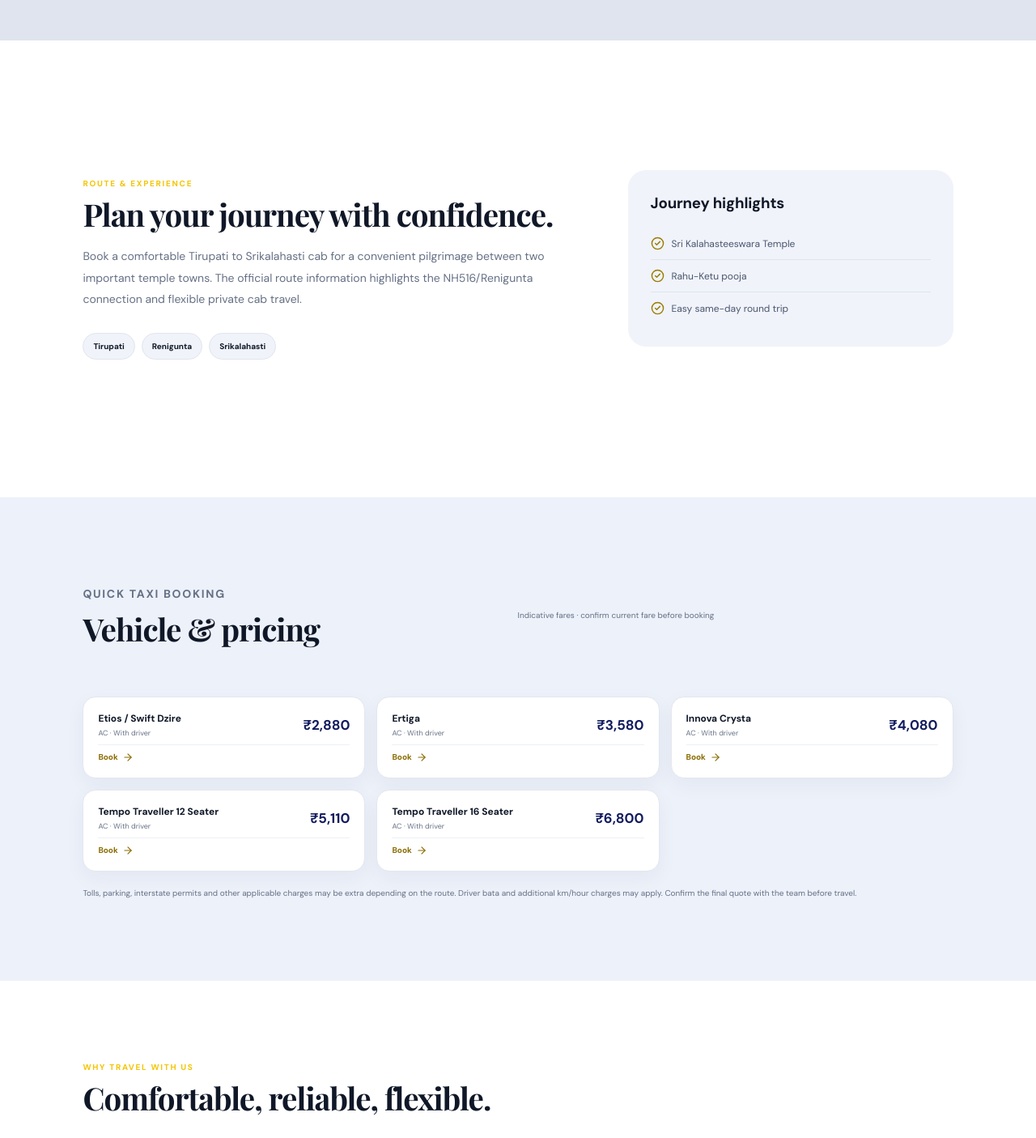
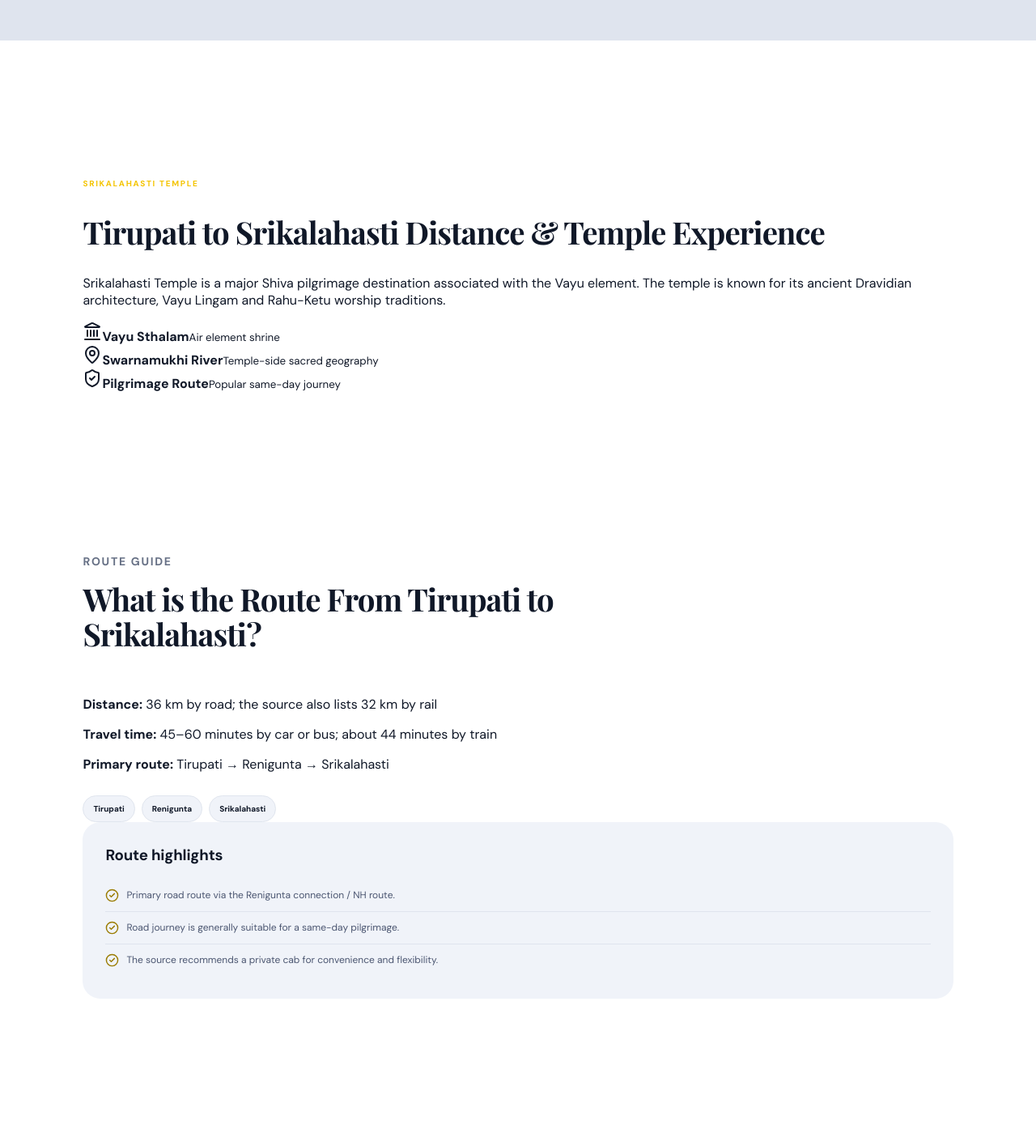
Before and after one commit to JagadeeshO11/tirupatibalajitours_travels, a React (Vite) app: page /tirupati-cabs/tirupati-to-srikalahasti in a window 1280 px wide. Shown: the part 960-2365 px from the top of the page at 81% size. Built offline with nearby package versions, Linux system fonts and the light colour scheme.

Commit message:
Expand Srikalahasti route page content

```diff
--- a/src/pages/CabRoutePage.jsx
+++ b/src/pages/CabRoutePage.jsx
@@ -1,23 +1,53 @@
 import {Link,useParams} from 'react-router-dom';
-import {ArrowRight,CheckCircle2,Clock3,MapPin,Phone,MessageCircle,Route as RouteIcon} from 'lucide-react';
+import {ArrowRight,CheckCircle2,Clock3,MapPin,Phone,MessageCircle,Route as RouteIcon,Info,ShieldCheck,Users,Landmark} from 'lucide-react';
 import {phone,whatsappBooking,vehicles} from '../data/siteData';
 import {getCabRoute} from '../data/cabRoutes';
+import {srikalahastiContent} from '../data/srikalahastiContent';
 import './CabRoutePage.css';
+
+const ContentTable=({rows,headers})=><div className="content-table"><div className="content-table-head">{headers.map(h=><strong key={h}>{h}</strong>)}</div>{rows.map((row,i)=><div className="content-table-row" key={i}>{row.map((cell,j)=><span key={j}>{cell}</span>)}</div>)}</div>;
 
 export default function CabRoutePage({route: routeProp}){
  const {slug}=useParams();
  const route=routeProp || getCabRoute(slug);
  if(!route) return <main className="cab-route-page"><section className="section"><h1>Cab route not found</h1><Link className="button" to="/tirupati-cabs/tirupati-to-srikalahasti">Back to Tirupati Cabs</Link></section></main>;
+ const isSrikalahasti=route.slug==='tirupati-to-srikalahasti';
  const fleet=route.prices?.length?route.prices:vehicles.slice(0,5).map(v=>[v[0],v[4]]);
  return <main className="cab-route-page">
   <section className="cab-route-hero">
-   <div className="cab-route-hero-copy"><p className="eyebrow">TIRUPATI CABS · OUTSTATION TAXI</p><h1>{route.title}</h1><p>{route.description}</p><div className="cab-route-actions"><a className="button" href={`tel:${phone}`}><Phone size={16}/>Call Now</a><a className="button secondary" href={whatsappBooking(`Hi, I would like to book ${route.title}. Please share availability and current fare.`)} target="_blank" rel="noreferrer"><MessageCircle size={16}/>WhatsApp</a></div></div>
+   <div className="cab-route-hero-copy"><p className="eyebrow">TIRUPATI CABS · OUTSTATION TAXI</p><h1>{isSrikalahasti?srikalahastiContent.title:route.title}</h1><p>{isSrikalahasti?srikalahastiContent.intro:route.description}</p><div className="cab-route-actions"><a className="button" href={`tel:${phone}`}><Phone size={16}/>Call Now</a><a className="button secondary" href={whatsappBooking(`Hi, I would like to book ${route.title}. Please share availability and current fare.`)} target="_blank" rel="noreferrer"><MessageCircle size={16}/>WhatsApp</a></div></div>
    <div className="cab-route-hero-image"><img src={route.image} alt={route.title}/><div className="route-price"><small>STARTING FROM</small><strong>{route.starting}</strong></div></div>
   </section>
   <section className="section route-facts"><div><MapPin/><span>Distance<strong>{route.distance}</strong></span></div><div><Clock3/><span>Travel time<strong>{route.time}</strong></span></div><div><RouteIcon/><span>Route<strong>{route.shortTitle}</strong></span></div></section>
-  <section className="section route-content-grid"><div><p className="eyebrow">ROUTE & EXPERIENCE</p><h2>Plan your journey with confidence.</h2><p>{route.description}</p><div className="route-map-line"><span>Tirupati</span>{route.route.split('→').slice(1,-1).map((stop,i)=><span key={i}>{stop.trim()}</span>)}<span>{route.route.split('→').at(-1).trim()}</span></div></div><div className="route-highlights"><h3>Journey highlights</h3>{route.highlights.map(x=><div key={x}><CheckCircle2 size={17}/>{x}</div>)}</div></section>
-  <section className="section pale route-pricing"><div className="section-heading compact"><div><p className="eyebrow">QUICK TAXI BOOKING</p><h2>Vehicle & pricing</h2></div><span className="route-note">Indicative fares · confirm current fare before booking</span></div><div className="route-price-grid">{fleet.map(([name,price])=><article key={name}><div><strong>{name}</strong><small>AC · With driver</small></div><b>{price}</b><a href={whatsappBooking(`Hi, I need ${name} for ${route.title}. Please confirm the current price.`)} target="_blank" rel="noreferrer">Book <ArrowRight size={14}/></a></article>)}</div><p className="pricing-note">Tolls, parking, interstate permits and other applicable charges may be extra depending on the route. Driver bata and additional km/hour charges may apply. Confirm the final quote with the team before travel.</p></section>
-  <section className="section route-why"><p className="eyebrow">WHY TRAVEL WITH US</p><h2>Comfortable, reliable, flexible.</h2><div className="why-grid"><div><CheckCircle2/>Professional drivers</div><div><CheckCircle2/>Clean, comfortable vehicles</div><div><CheckCircle2/>24×7 booking support</div><div><CheckCircle2/>Flexible pickup & sightseeing</div></div></section>
+
+  {isSrikalahasti ? <>
+    <section className="section longform-section intro-section"><div className="longform-copy"><p className="eyebrow">SRIKALAHASTI TEMPLE</p><h2>Tirupati to Srikalahasti Distance & Temple Experience</h2><p>{srikalahastiContent.templeIntro}</p><div className="info-strip"><div><Landmark/><span><b>Vayu Sthalam</b><small>Air element shrine</small></span></div><div><MapPin/><span><b>Swarnamukhi River</b><small>Temple-side sacred geography</small></span></div><div><ShieldCheck/><span><b>Pilgrimage Route</b><small>Popular same-day journey</small></span></div></div></div></section>
+
+    <section className="section longform-section"><div className="section-heading"><div><p className="eyebrow">ROUTE GUIDE</p><h2>{srikalahastiContent.route.heading}</h2></div></div><div className="route-guide-grid"><div><p><strong>Distance:</strong> {srikalahastiContent.route.distance}</p><p><strong>Travel time:</strong> {srikalahastiContent.route.time}</p><p><strong>Primary route:</strong> {srikalahastiContent.route.route}</p><div className="route-map-line">{srikalahastiContent.route.route.split('→').map((stop,i)=><span key={i}>{stop.trim()}</span>)}</div></div><div className="route-highlights"><h3>Route highlights</h3>{srikalahastiContent.route.details.map(x=><div key={x}><CheckCircle2 size={17}/>{x}</div>)}</div></div></section>
+
+    <section className="section longform-section"><p className="eyebrow">TEMPLE INFORMATION</p><h2>Complete Temple Context</h2><div className="feature-list">{srikalahastiContent.temple.significance.map(x=><div key={x}><CheckCircle2 size={18}/><span>{x}</span></div>)}</div></section>
+
+    <section className="section longform-section pale"><p className="eyebrow">DARSHAN GUIDE</p><h2>Darshan Timing & Schedule</h2><ContentTable headers={['Service','Timing','Duration']} rows={srikalahastiContent.darshan}/><h3 className="subheading">Special Darshan Options</h3><div className="option-grid">{srikalahastiContent.specialDarshan.map(([name,detail])=><div key={name}><strong>{name}</strong><span>{detail}</span></div>)}</div><div className="best-time-grid"><div><h3>Best Visit Times</h3><ul>{srikalahastiContent.bestTimes.map(x=><li key={x}>{x}</li>)}</ul></div><div className="callout"><Info/><div><strong>Planning note</strong><p>Temple schedules and queues can change. Confirm current timings and special-puja availability before travel.</p></div></div></div></section>
+
+    <section className="section longform-section"><div className="two-col-copy"><div><p className="eyebrow">DRESS CODE</p><h2>Dress Code & Temple Guidelines</h2><h3>For Men</h3><ul>{srikalahastiContent.dressCode.men.map(x=><li key={x}>{x}</li>)}</ul><h3>For Women</h3><ul>{srikalahastiContent.dressCode.women.map(x=><li key={x}>{x}</li>)}</ul></div><div><p className="eyebrow">TEMPLE RULES</p><h2>Temple Rules</h2><div className="feature-list compact">{srikalahastiContent.rules.map(x=><div key={x}><ShieldCheck size={18}/><span>{x}</span></div>)}</div></div></div></section>
+
+    <section className="section longform-section pale"><p className="eyebrow">TRAVEL TIPS</p><h2>Travel Tips for the Tirupati to Srikalahasti Journey</h2><div className="tip-grid"><div><h3>Planning Your Visit</h3><ul>{srikalahastiContent.travelTips.planning.map(x=><li key={x}>{x}</li>)}</ul></div><div><h3>Essential Tips</h3><ul>{srikalahastiContent.travelTips.essentials.map(x=><li key={x}>{x}</li>)}</ul></div><div><h3>What to Carry</h3><ul>{srikalahastiContent.travelTips.carry.map(x=><li key={x}>{x}</li>)}</ul></div></div></section>
+
+    <section className="section longform-section"><p className="eyebrow">HOW IT WORKS</p><h2>Our Process Delivering Hassle-Free Travel</h2><div className="process-grid">{srikalahastiContent.process.map(([title,detail],i)=><div key={title}><span className="process-number">0{i+1}</span><h3>{title}</h3><p>{detail}</p></div>)}</div></section>
+
+    <section className="section longform-section pale"><p className="eyebrow">TOUR PACKAGES</p><h2>Discover Tirupati & Srikalahasti Tour Packages</h2><div className="package-grid">{srikalahastiContent.packageHighlights.map(p=><article key={p.title}><span>{p.price}/-</span><h3>{p.title}</h3><small>{p.duration}</small><p>{p.route}</p><a href={whatsappBooking(`Hi, I would like to enquire about ${p.title}.`)} target="_blank" rel="noreferrer">Enquire Now <ArrowRight size={14}/></a></article>)}</div></section>
+
+    <section className="section longform-section"><p className="eyebrow">OUR FLEET</p><h2>Our Fleet for Covering Tirupati to Srikalahasti</h2><div className="full-fleet-grid">{srikalahastiContent.fleet.map(v=><article key={v.name}><div className="fleet-card-top"><span>{v.category}</span><strong>{v.name}</strong><small>{v.type} · {v.persons} persons · AC · {v.bags} bags</small></div><div className="fleet-rates"><div><span>8 Hours / 80 KMs</span><b>{v.local8}</b></div><div><span>12 Hours / 150 KMs</span><b>{v.local12}</b></div><div><span>Outstation</span><b>{v.perKm}</b></div></div><small className="fleet-note">Minimum {v.minimum}. Toll, parking and permit charges may be extra.</small><a href={whatsappBooking(`Hi, I need ${v.name} for Tirupati to Srikalahasti. Please confirm current pricing.`)} target="_blank" rel="noreferrer">Book Now <ArrowRight size={14}/></a></article>)}</div></section>
+
+    <section className="section longform-section pale"><p className="eyebrow">RENTAL REFERENCE</p><h2>Local & Outstation Rental Rates</h2><ContentTable headers={['Vehicle','Local Day Rent','Outstation Rate','Fuel Note','Minimum']} rows={srikalahastiContent.rentalRates}/><p className="table-note">Reference rates shown from the source page. Confirm the final quote, inclusions and applicable charges before booking.</p></section>
+
+    <section className="section longform-section"><p className="eyebrow">WHY BOOK WITH US</p><h2>Comfortable, reliable, flexible.</h2><div className="why-grid six">{srikalahastiContent.whyUs.map(x=><div key={x}><CheckCircle2/>{x}</div>)}</div></section>
+
+    <section className="section longform-section pale"><p className="eyebrow">FREQUENTLY ASKED QUESTIONS</p><h2>Frequently Asked Questions</h2><div className="faq-list">{srikalahastiContent.faqs.map(([q,a])=><details key={q}><summary>{q}</summary><p>{a}</p></details>)}</div></section>
+  </> : <section className="section route-content-grid"><div><p className="eyebrow">ROUTE & EXPERIENCE</p><h2>Plan your journey with confidence.</h2><p>{route.description}</p><div className="route-map-line"><span>Tirupati</span>{route.route.split('→').slice(1,-1).map((stop,i)=><span key={i}>{stop.trim()}</span>)}<span>{route.route.split('→').at(-1).trim()}</span></div></div><div className="route-highlights"><h3>Journey highlights</h3>{route.highlights.map(x=><div key={x}><CheckCircle2 size={17}/>{x}</div>)}</div></section>}
+
+  {!isSrikalahasti && <section className="section pale route-pricing"><div className="section-heading compact"><div><p className="eyebrow">QUICK TAXI BOOKING</p><h2>Vehicle & pricing</h2></div><span className="route-note">Indicative fares · confirm current fare before booking</span></div><div className="route-price-grid">{fleet.map(([name,price])=><article key={name}><div><strong>{name}</strong><small>AC · With driver</small></div><b>{price}</b><a href={whatsappBooking(`Hi, I need ${name} for ${route.title}. Please confirm the current price.`)} target="_blank" rel="noreferrer">Book <ArrowRight size={14}/></a></article>)}</div><p className="pricing-note">Tolls, parking, interstate permits and other applicable charges may be extra depending on the route. Driver bata and additional km/hour charges may apply. Confirm the final quote with the team before travel.</p></section>}
+
   <section className="route-cta"><div><p className="eyebrow">READY TO GO?</p><h2>Book your {route.shortTitle} cab.</h2><p>Share your travel date, passengers and vehicle preference. We’ll confirm availability and the current fare.</p></div><div className="cab-route-actions"><a className="button" href={`tel:${phone}`}><Phone size={16}/>Call Now</a><a className="button secondary" href={whatsappBooking(`Hi, I would like to enquire about ${route.title}.`)} target="_blank" rel="noreferrer"><MessageCircle size={16}/>WhatsApp</a></div></section>
  </main>;
 }
```
